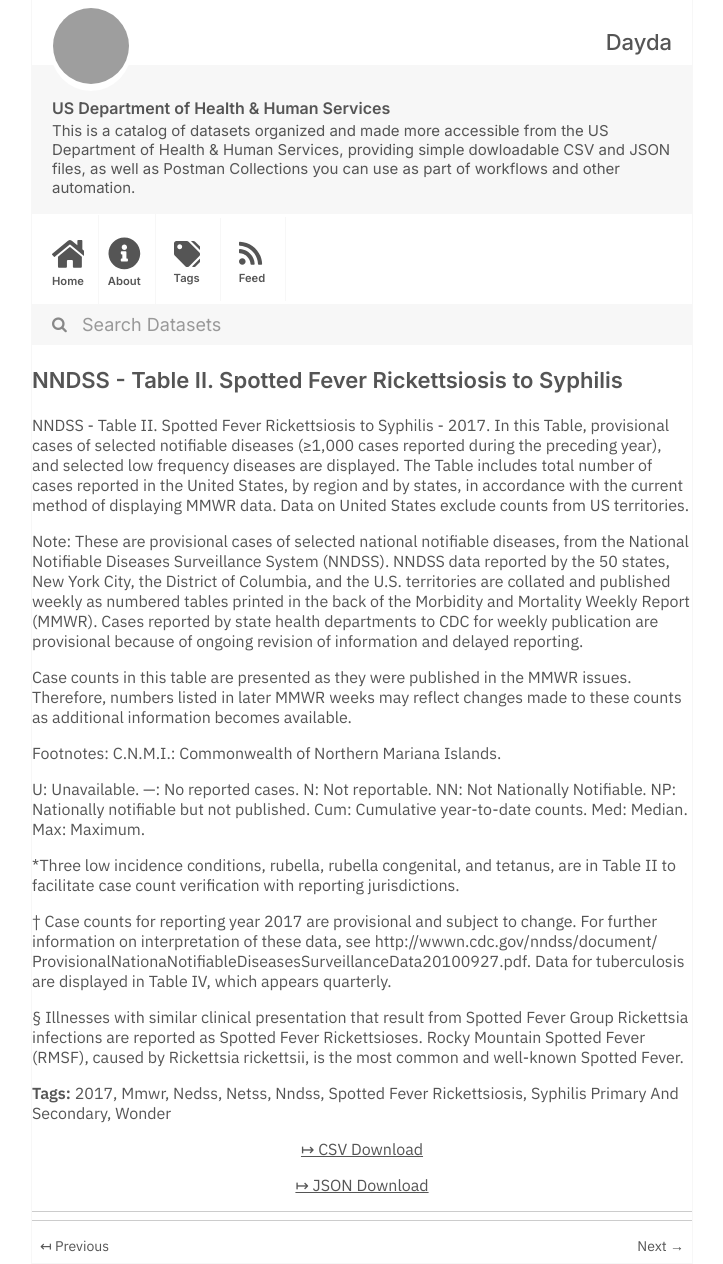
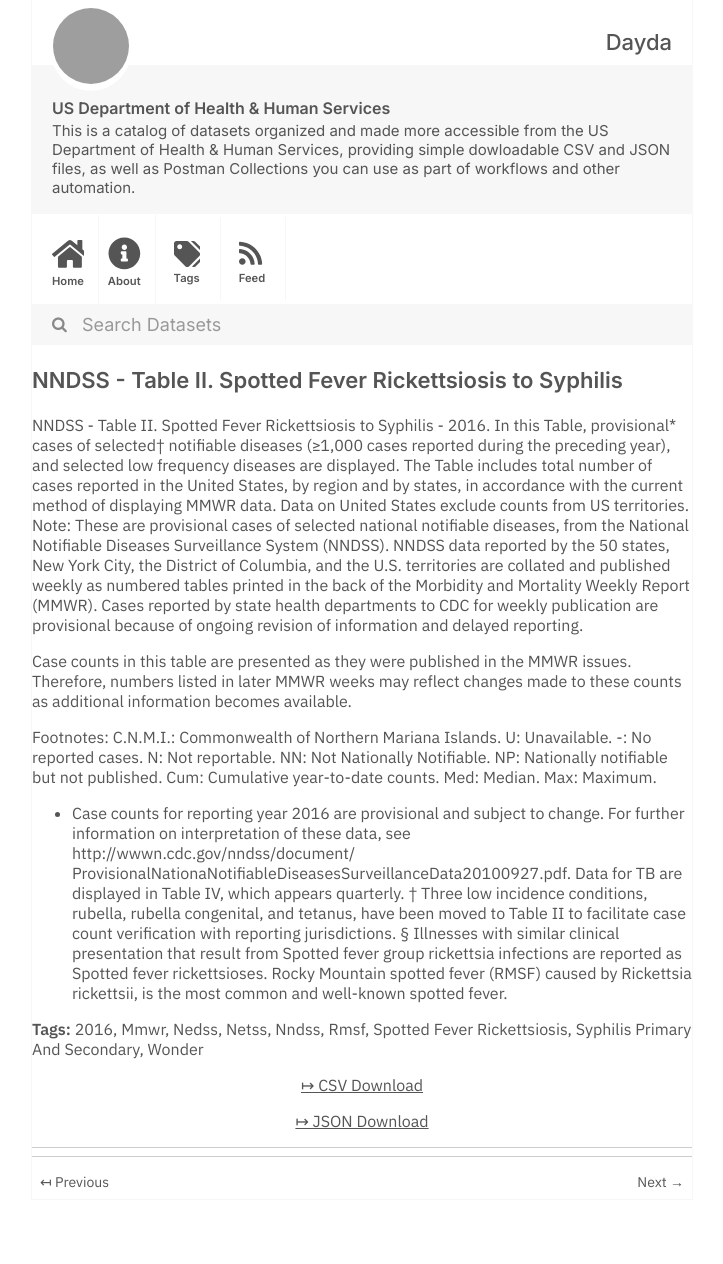
Before and after one commit to dayda-entities/us-department-of-health-and-human-services, a Jekyll site: the page built from _posts/2020-11-10-nndss-table-ii-spotted-fever-r.md, in a window 1280 px wide. Shown: the whole page, without its empty margins (278-1001 px from the left). Built offline with Jekyll 4.4.1, drawn with Linux system fonts in a browser that asks for light colours; after the commit the page ends 1200 px from its top, so only the background shows below that; grey boxes are pictures that could not be loaded.

Commit message:
Publish Data

```diff
--- a/_posts/2020-11-10-nndss-table-ii-spotted-fever-r.md
+++ b/_posts/2020-11-10-nndss-table-ii-spotted-fever-r.md
@@ -1,38 +1,35 @@
 ---
 title: NNDSS - Table II. Spotted Fever Rickettsiosis to Syphilis
-created: '2020-11-10T16:18:18.075125'
-modified: '2021-04-21T22:47:12.334739'
+created: '2020-11-10T16:18:32.958406'
+modified: '2021-04-17T03:02:53.119507'
 state: active
 type: dataset
 tags:
-  - '2017'
+  - '2016'
   - Mmwr
   - Nedss
   - Netss
   - Nndss
+  - Rmsf
   - Spotted Fever Rickettsiosis
   - Syphilis Primary And Secondary
   - Wonder
 groups: []
-csv_url: 'https://data.cdc.gov/api/views/75b3-73qi/rows.csv?accessType=DOWNLOAD'
-json_url: 'https://data.cdc.gov/api/views/75b3-73qi/rows.json?accessType=DOWNLOAD'
+csv_url: 'https://data.cdc.gov/api/views/6jgb-zrsp/rows.csv?accessType=DOWNLOAD'
+json_url: 'https://data.cdc.gov/api/views/6jgb-zrsp/rows.json?accessType=DOWNLOAD'
 layout: post
 
 ---
-NNDSS - Table II. Spotted Fever Rickettsiosis to Syphilis - 2017.  In this Table, provisional cases of selected notifiable diseases (≥1,000 cases reported during the preceding year), and selected low frequency diseases are displayed. The Table includes total number of cases reported in the United States, by region and by states, in accordance with the current method of displaying MMWR data.  Data on United States exclude counts from US territories.
-
+NNDSS - Table II. Spotted Fever Rickettsiosis to Syphilis - 2016.  In this Table, provisional* cases of selected† notifiable diseases (≥1,000 cases reported during the preceding year), and selected low frequency diseases are displayed. The Table includes total number of cases reported in the United States, by region and by states, in accordance with the current method of displaying MMWR data.  Data on United States exclude counts from US territories.
 Note:
 These are provisional cases of selected national notifiable diseases, from the National Notifiable Diseases Surveillance System (NNDSS). NNDSS data reported by the 50 states, New York City, the District of Columbia, and the U.S. territories are collated and published weekly as numbered tables printed in the back of the Morbidity and Mortality Weekly Report (MMWR). Cases reported by state health departments to CDC for weekly publication are provisional because of ongoing revision of information and delayed reporting.
 
 Case counts in this table are presented as they were published in the MMWR issues. Therefore, numbers listed in later MMWR weeks may reflect changes made to these counts as additional information becomes available.
 
 Footnotes:
- C.N.M.I.: Commonwealth of Northern Mariana Islands.
+C.N.M.I.: Commonwealth of Northern Mariana Islands.
+U: Unavailable.    -: No reported cases.    N: Not reportable.    NN: Not Nationally Notifiable.   NP:  Nationally notifiable but not published.  Cum: Cumulative year-to-date counts.    Med: Median.    Max: Maximum.
 
- U: Unavailable. —: No reported cases. N: Not reportable. NN: Not Nationally Notifiable. NP: Nationally notifiable but not published. Cum: Cumulative year-to-date counts. Med: Median. Max: Maximum.
-
-*Three low incidence conditions, rubella, rubella congenital, and tetanus, are in Table II to facilitate case count verification with reporting jurisdictions.
-
-† Case counts for reporting year 2017 are provisional and subject to change. For further information on interpretation of these data, see http://wwwn.cdc.gov/nndss/document/ ProvisionalNationaNotifiableDiseasesSurveillanceData20100927.pdf. Data for tuberculosis are displayed in Table IV, which appears quarterly.
-
-§ Illnesses with similar clinical presentation that result from Spotted Fever Group Rickettsia infections are reported as Spotted Fever Rickettsioses. Rocky Mountain Spotted Fever (RMSF), caused by Rickettsia rickettsii, is the most common and well-known Spotted Fever.
+* Case counts for reporting year 2016 are provisional and subject to change.   For further information on interpretation of these data, see http://wwwn.cdc.gov/nndss/document/ ProvisionalNationaNotifiableDiseasesSurveillanceData20100927.pdf. Data for TB are displayed in Table IV, which appears quarterly.
+† Three low incidence conditions, rubella, rubella congenital, and tetanus, have been moved to Table II to facilitate case count verification with reporting jurisdictions.
+§ Illnesses with similar clinical presentation that result from Spotted fever group rickettsia infections are reported as Spotted fever rickettsioses.   Rocky Mountain spotted fever (RMSF) caused by Rickettsia rickettsii, is the most common and well-known spotted fever.
```
